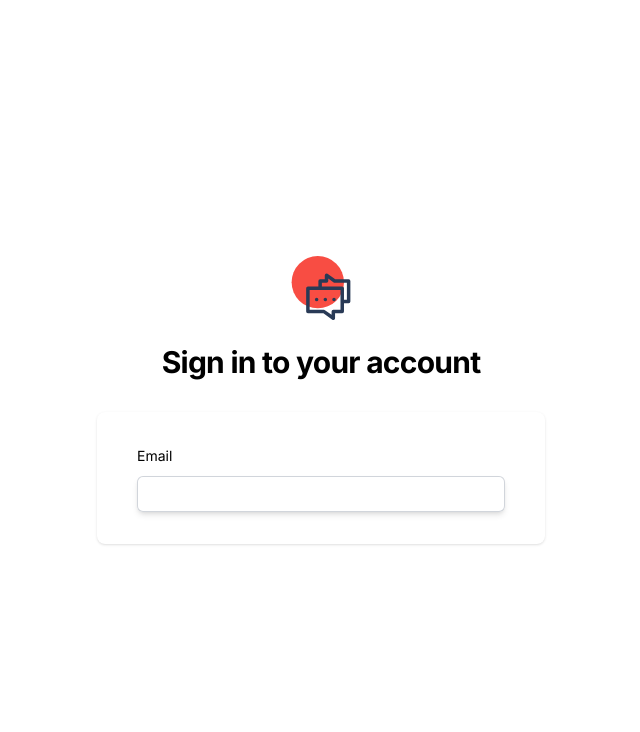
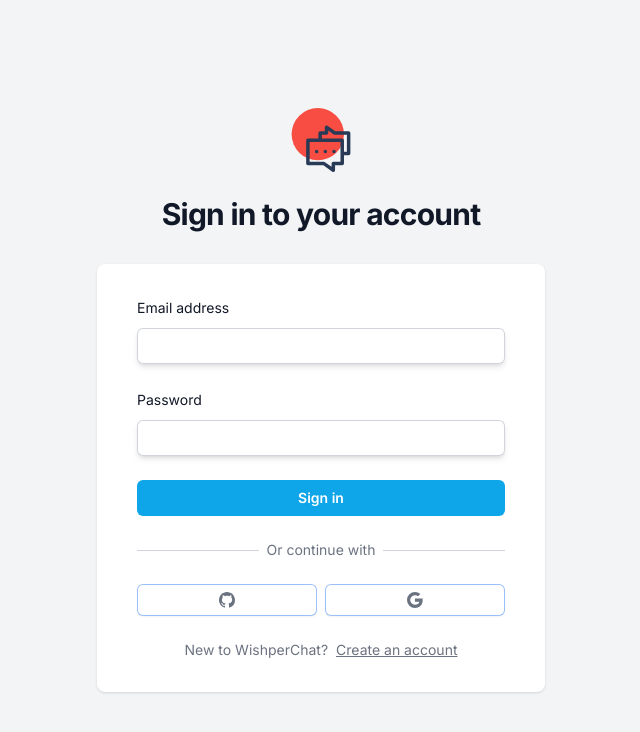
Before and after one commit to heyyayesh/WishperChat, a Next.js app: page / in a window 1280 px wide. Shown: the top 732 px of the page, without its empty margins (319-959 px from the left). Built offline with nearby package versions, Linux system fonts and the light colour scheme.

Commit message:
Create auth ui

```diff
--- a/app/(site)/components/AuthForm.tsx
+++ b/app/(site)/components/AuthForm.tsx
@@ -4,6 +4,10 @@
 import { FieldValues, SubmitHandler, useForm } from "react-hook-form";
 
 import Input from "@/app/components/inputs/Input";
+import Button  from "@/app/components/Button";
+import AuthSocialButton from "./AuthSocialButton";
+
+import { BsGithub, BsGoogle } from 'react-icons/bs';
 
 type Variant = 'LOGIN' | 'REGISTER';
 
@@ -60,8 +64,99 @@
         sm:px-10
       ">
         <form className="space-y-6" onSubmit={handleSubmit(onSubmit)}>
-          <Input label="Email" register={register} id="email" errors={errors} />
+          {
+            variant === 'REGISTER' && (
+
+              <Input
+                label="Name"
+                register={register}
+                id="name"
+                errors={errors}
+                disabled={isLoading}
+              />
+            )
+          }
+
+          <Input
+            label="Email address"
+            register={register}
+            id="email"
+            type="email"
+            errors={errors}
+            disabled={isLoading}
+          />
+
+          <Input
+            label="Password"
+            register={register}
+            id="password"
+            type="password"
+            errors={errors}
+            disabled={isLoading}
+          />
+
+          <div>
+            <Button
+              disabled={isLoading}
+              fullWidth
+              type="submit"
+            >
+              {variant === 'LOGIN' ? 'Sign in' : 'Register'}
+            </Button>
+          </div>
         </form>
+
+        <div className="mt-6">
+          <div className="relative">
+            <div
+              className="
+                absolute
+                inset-0
+                flex
+                items-center
+              "
+            >
+              <div className="w-full border-t border-gray-300" />
+            </div>
+            <div className="relative flex justify-center text-sm">
+              <span className="bg-white px-2 text-gray-500">
+                Or continue with
+              </span>
+            </div>
+          </div>
+
+          <div className="mt-6 flex gap-2">
+            <AuthSocialButton
+              icon={BsGithub}
+              onClick={() => socialAction('github')}
+            />
+            <AuthSocialButton
+              icon={BsGoogle}
+              onClick={() => socialAction('google')}
+            />
+          </div>
+        </div>
+        <div
+          className="
+            flex
+            gap-2
+            justify-center
+            text-sm
+            mt-6
+            px-2
+            text-gray-500
+          "
+        >
+          <div>
+            {variant === 'LOGIN' ? 'New to WishperChat?' : 'Already have an account?'}
+          </div>
+          <div
+            onClick={toggleVariant}
+            className="underline cursor-pointer"
+          >
+            {variant === 'LOGIN' ? 'Create an account' : 'Login'}
+          </div>
+        </div>
       </div>
     </div>
   );
--- /dev/null
+++ b/app/(site)/components/AuthSocialButton.tsx
@@ -0,0 +1,31 @@
+import { IconType } from "react-icons";
+
+type AuthSocialButtonProps = {
+  icon: IconType
+  onClick: () => void
+}
+
+const AuthSocialButton: React.FC<AuthSocialButtonProps> = ({icon: Icon, onClick}) => {
+  return (
+    <button type="button" onClick={onClick} className="
+      inline-flex
+      w-full
+      justify-center
+      rounded-md
+      bg-white
+      px-4
+      py-2
+      text-gray-500
+      shadow-sm
+      ring-1
+      ring-inset
+      rihg-gray-300
+      hover:bg-gray-50
+      focus:outline-offset-0
+    ">
+      <Icon />
+    </button>
+  )
+}
+
+export default AuthSocialButton
--- a/app/(site)/page.tsx
+++ b/app/(site)/page.tsx
@@ -11,7 +11,7 @@
       py-12
       sm:px-6
       lg:px-8
-      bg-grey-100
+      bg-gray-100
     '>
       <div className="
         sm:mx-auto
@@ -26,7 +26,7 @@
           text-3xl
           font-bold
           tracking-tight
-          text-grey-900
+          text-gray-900
         ">Sign in to your account</h2>
       </div>
 
--- /dev/null
+++ b/app/components/Button.tsx
@@ -0,0 +1,45 @@
+"use client";
+
+import clsx from "clsx";
+
+type ButtonProps = {
+  type: 'button' | 'submit' | 'reset' | undefined
+  fullWidth?: boolean
+  children?: React.ReactNode
+  secondary?: boolean
+  danger?: boolean
+  disabled?: boolean
+  onClick?: () => void
+}
+
+const Button: React.FC<ButtonProps> = ({type, fullWidth, children, secondary, danger, disabled, onClick}) => {
+  return (
+    <button
+      onClick={onClick}
+      type={type}
+      disabled={disabled}
+      className={clsx(`
+        flex
+        justify-center
+        rounded-md
+        px-3
+        py-2
+        text-sm
+        font-semibold
+        focus-visible:outline
+        focus-visible:outline-2
+        focus-visible:outline-offset-2
+      `,
+      disabled && "opacity-50 cursor-default",
+      fullWidth && "w-full",
+      secondary ? "text-gray-900" : "text-white",
+      danger && "bg-rose-500 hover:bg-rose-600 focus-visible:outline-rose-600",
+      !secondary && !danger && "bg-sky-500 hover:bg-sky-600 focus-visible:outline-sky-600"
+      )}
+    >
+      {children}
+    </button>
+  )
+}
+
+export default Button;
--- a/app/components/inputs/Input.tsx
+++ b/app/components/inputs/Input.tsx
@@ -22,7 +22,7 @@
         text-sm
         font-md
         leading-6
-        text-grey-900
+        text-gray-900
       ">
         {label}
       </label>
@@ -41,7 +41,7 @@
             rounded-md
             border-0
             py-1.5
-            text-grey-900
+            text-gray-900
             shadow-md
             ring-1
             ring-inset
```
